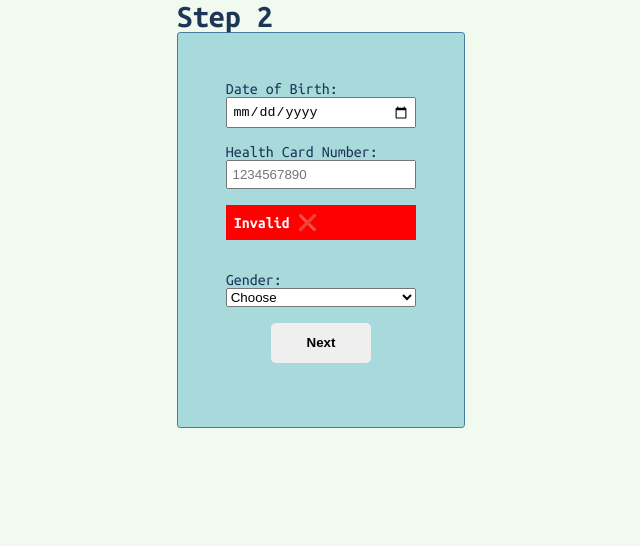
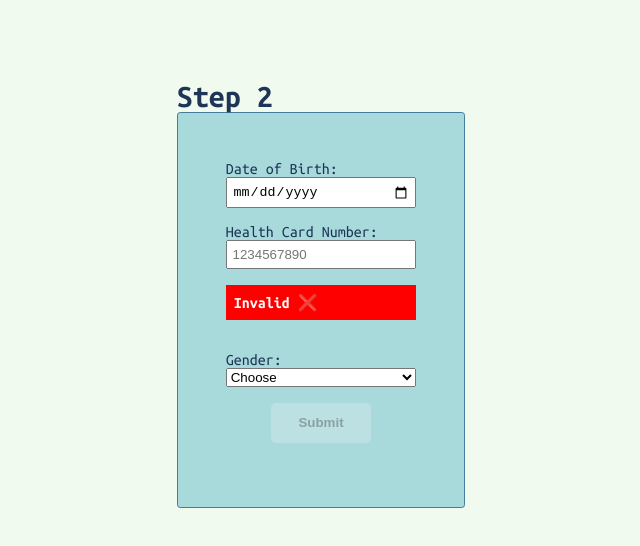
Before and after one commit to DevChaudhary78/hhs_health, a Vue app: page / in a window 1280 px wide. Both pictures are taken after typing "Sample", "Sample" into the empty fields and a click on the button "Next". Shown: the top 546 px of the page, without its empty margins (319-959 px from the left). Built offline with nearby package versions, Linux system fonts and the light colour scheme.

Commit message:
made the validation mandate for HCN

```diff
--- a/src/App.vue
+++ b/src/App.vue
@@ -2,11 +2,8 @@
   <h1>Step {{ currentStep }}</h1>
   <form @submit.prevent="nextStep">
     <!-- used to dynamically render the component based on the return value from currentStepComponent -->
-    <component :is="currentStepComponent" :formData="formData"></component>
+    <component :is="currentStepComponent" :currentStep="currentStep" :formData="formData"></component>
 
-    <!-- v-if/else is awesome, using which we can dynamically render components based on condition -->
-    <button v-if="currentStep < 3">Next</button>
-    <button v-else @click="resetForm">Start Over</button>
   </form>
 </template>
 
@@ -83,16 +80,6 @@ export default {
         this.currentStep = 1;
       }
     },
-    resetForm() {
-      this.currentStep = 1;
-      this.formData = {
-        firstName: '',
-        lastName: '',
-        dateOfBirth: '',
-        healthCard: '',
-        gender: '',
-      }
-    }
   },
 
 }
--- a/src/assets/main.css
+++ b/src/assets/main.css
@@ -11,6 +11,7 @@ body {
   color: #1d3557;
   height: 100vh;
   width: 100vw;
+  padding: 5rem;
 
   display: flex;
   justify-content: center;
@@ -20,3 +21,13 @@ body {
 input {
   padding: 0.3rem;
 }
+
+button {
+  height: 40px;
+  width: 100px;
+  margin: 1rem auto;
+  border: none;
+  border-radius: 5px;
+
+  font-weight: bold;
+}
--- a/src/components/Name.vue
+++ b/src/components/Name.vue
@@ -5,6 +5,8 @@
 
   <label for="lastName">Last Name: </label>
   <input v-model="formData.lastName" placeholder="Chaudhary" id="lastName" required type="text">
+
+  <button v-if="currentStep < 3">Next</button>
 </template>
 
 <style scoped>
@@ -16,6 +18,6 @@ input {
 
 <script>
 export default {
-  props: ['formData']
+  props: ['formData', 'currentStep']
 }
 </script>
--- a/src/components/PersonalInfo.vue
+++ b/src/components/PersonalInfo.vue
@@ -15,6 +15,8 @@
     <option value="female">Female</option>
     <option value="other">Other</option>
   </select>
+
+  <button :disabled="!isValidHealthCard">Submit</button>
 </template>
 
 <style>
@@ -41,7 +43,7 @@ input {
 
 <script>
 export default {
-  props: ['formData'],
+  props: ['formData', 'currentStep'],
 
   data() {
     return {
--- a/src/components/Summary.vue
+++ b/src/components/Summary.vue
@@ -4,6 +4,8 @@
   <p><span>Date of Birth:</span> {{ formData.dateOfBirth }}</p>
   <p><span>Health Card Number:</span> {{ formData.healthCard }}</p>
   <p><span>Gender:</span> {{ formData.gender }}</p>
+
+  <button @click="resetForm">Start Over</button>
 </template>
 
 <style scoped>
@@ -23,6 +25,19 @@ p {
 
 <script>
 export default {
-  props: ['formData']
+  props: ['formData', 'currentStep'],
+
+  methods: {
+    resetForm() {
+      this.currentStep = 0;
+      this.formData = {
+        firstName: '',
+        lastName: '',
+        dateOfBirth: '',
+        healthCard: '',
+        gender: '',
+      }
+    }
+  }
 }
 </script>
```
